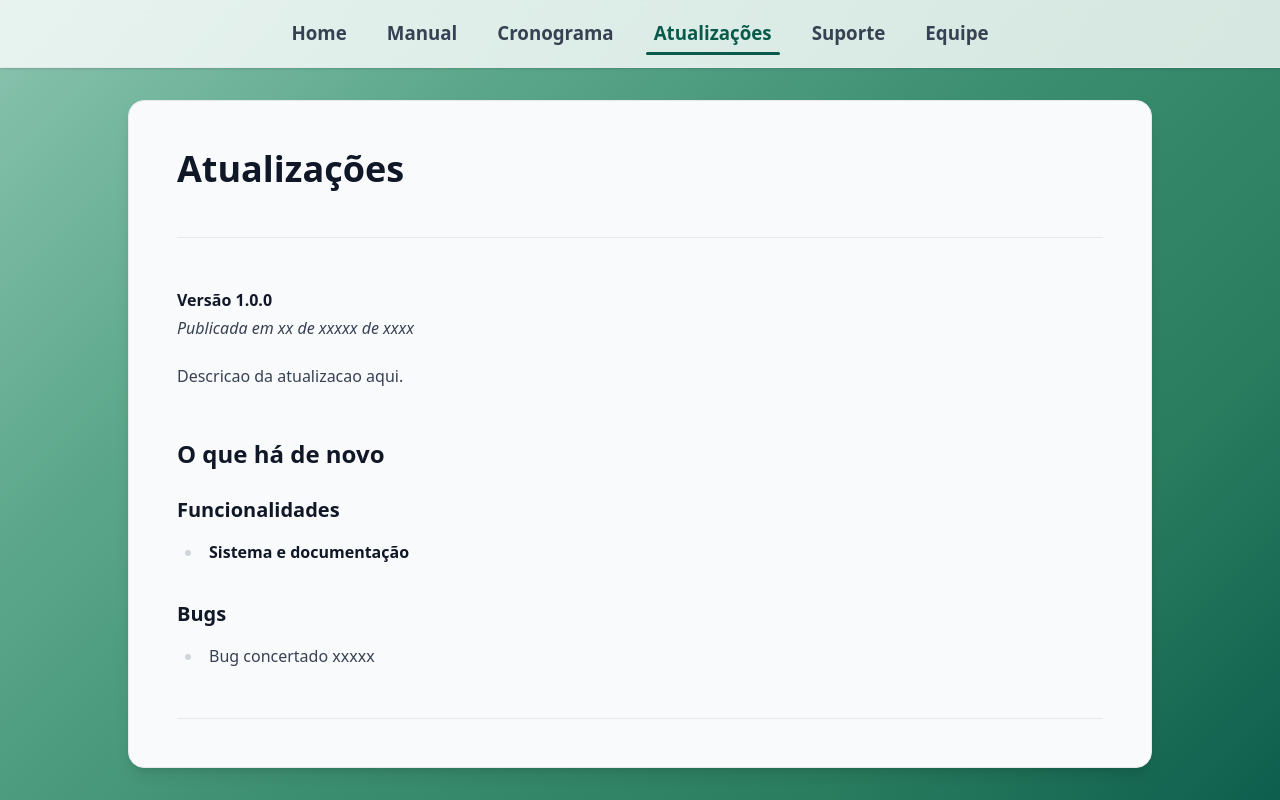
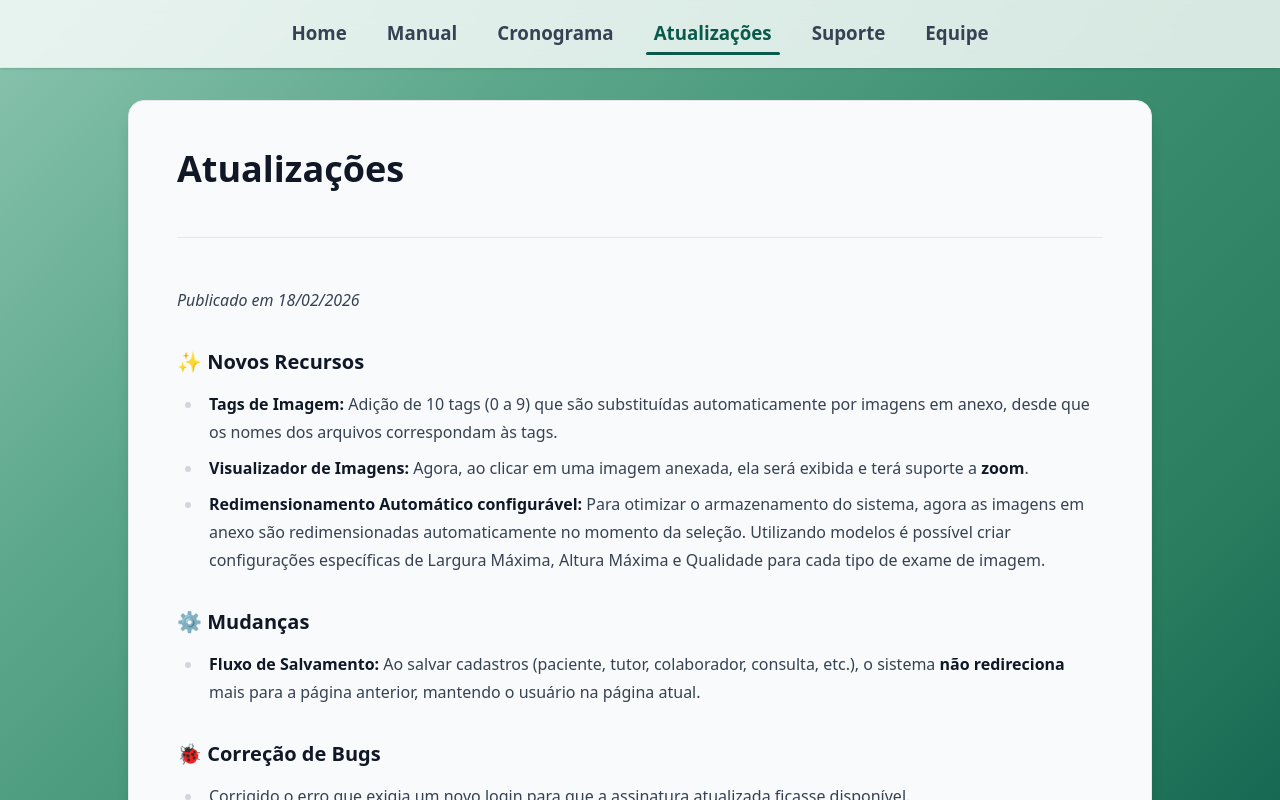
Before and after one commit to igor-felipe/manual-hovet, a Next.js app: page /releases in a window 1280 px wide. Shown: the top 800 px of the page. Built offline with nearby package versions, Linux system fonts and the light colour scheme.

Commit message:
feat: update realeaes and timeline

```diff
--- a/app/releases/releases.mdx
+++ b/app/releases/releases.mdx
@@ -1,18 +1,23 @@
 # Atualizações
 
 ---
-**Versão 1.0.0**
-*Publicada em xx de xxxxx de xxxx*
 
-Descricao da atualizacao aqui.
+*Publicado em 18/02/2026*
 
+### ✨ Novos Recursos
 
-## O que há de novo
+* **Tags de Imagem:** Adição de 10 tags (0 a 9) que são substituídas automaticamente por imagens em anexo, desde que os nomes dos arquivos correspondam às tags.
+* **Visualizador de Imagens:** Agora, ao clicar em uma imagem anexada, ela será exibida e terá suporte a **zoom**.
+* **Redimensionamento Automático configurável:** Para otimizar o armazenamento do sistema, agora as imagens em anexo são redimensionadas automaticamente no momento da seleção.
+Utilizando modelos é possível criar configurações específicas de Largura Máxima, Altura Máxima e Qualidade para cada tipo de exame de imagem.
 
-### Funcionalidades
-- **Sistema e documentação**
+### ⚙️ Mudanças
 
-### Bugs
-- Bug concertado xxxxx
+* **Fluxo de Salvamento:** Ao salvar cadastros (paciente, tutor, colaborador, consulta, etc.), o sistema **não redireciona** mais para a página anterior, mantendo o usuário na página atual.
 
----
+### 🐞 Correção de Bugs
+
+* Corrigido o erro que exigia um novo login para que a assinatura atualizada ficasse disponível.
+* Resolvida a falha onde imagens ocasionalmente não apareciam nos documentos impressos.
+* Corrigido o erro que impedia **renomear** arquivos anexados.
+* Resolvido o problema de sincronia onde anexos recém-enviados não apareciam imediatamente na lista.
--- a/app/timeline/cronograma.mdx
+++ b/app/timeline/cronograma.mdx
@@ -4,11 +4,19 @@ Documento de referência para funcionalidades planejadas e melhorias previstas d
 
 ---
 
-## Título da Atualização
+Data prevista: 23/02/2026
 
-Data prevista: AAAA-MM-DD
-
-Descrição:
-Resumo em uma ou duas linhas sobre a atualização.
+* **Login com Google**: Permite fazer login usando sua conta Google.
+Para isso é necessário que o usuário seja cadastrado com um e-mail pertencente a uma conta Google.
 
 ---
+
+Ainda sem data prevista
+
+* **Registro de internações**.
+
+* **Módulo de gestão de farmácia**.
+
+* **Modulo de agendamento**.
+
+* **Ponto eletrônico**.
```
